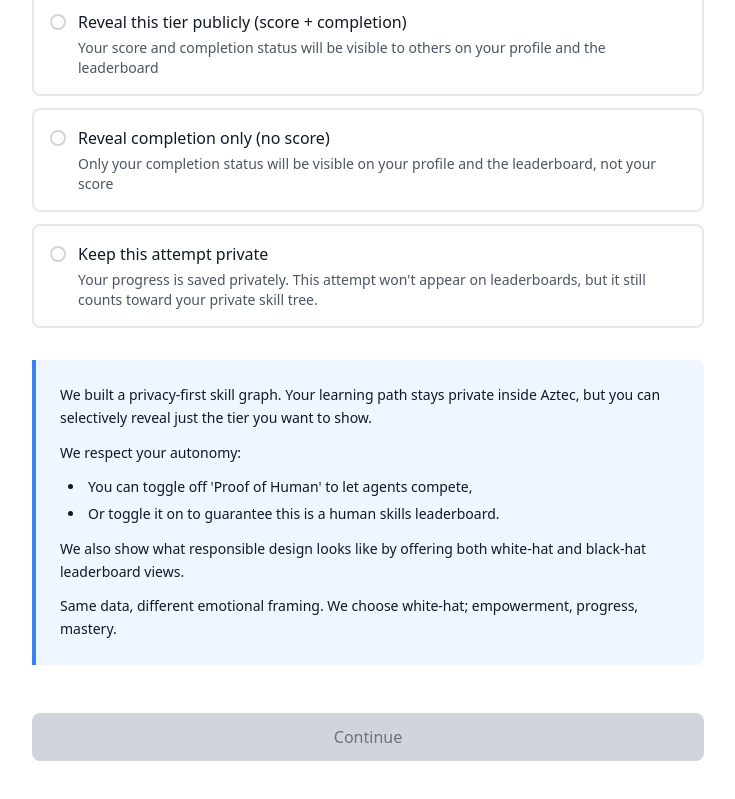
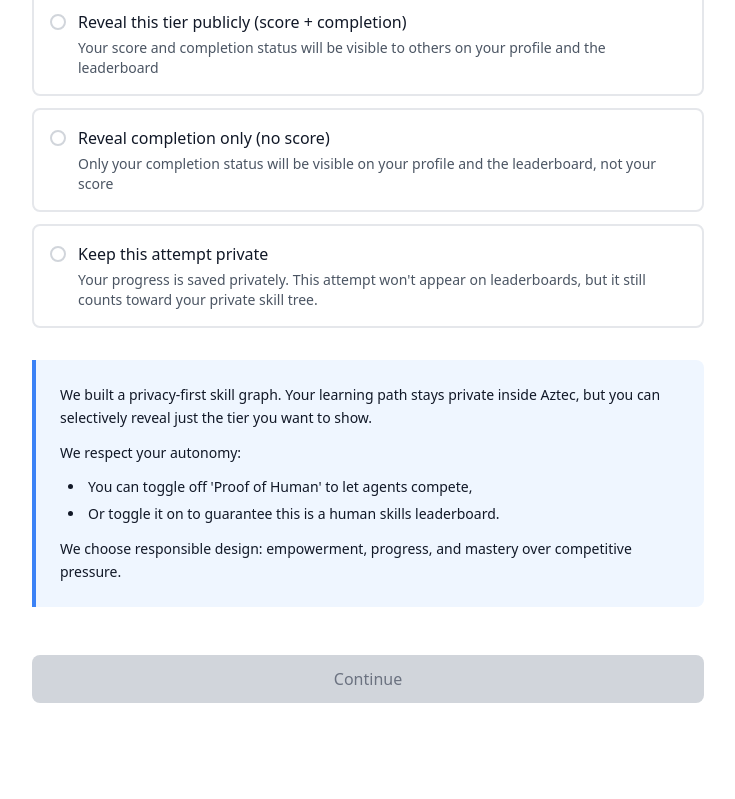
Before and after one commit to understories/hidden-garden, a Next.js app in the folder apps/aztecbat-ui/: page /proof in a window 1280 px wide. Shown: the part 517-1316 px from the top of the page, without its empty margins (272-1007 px from the left). After the commit the page ends 1268 px from the top, so only its background shows below. Built offline with nearby package versions, Linux system fonts and the light colour scheme; no server answers; what wagmi would draw is missing.

Commit message:
Update page.tsx

```diff
--- a/apps/aztecbat-ui/app/proof/page.tsx
+++ b/apps/aztecbat-ui/app/proof/page.tsx
@@ -252,13 +252,8 @@ export default function ProofFlowPage() {
               Or toggle it on to guarantee this is a human skills leaderboard.
             </li>
           </ul>
-          <p>
-            We also show what responsible design looks like by offering both white-hat and
-            black-hat leaderboard views.
-          </p>
           <p className="font-medium">
-            Same data, different emotional framing. We choose white-hat; empowerment, progress,
-            mastery.
+            We choose responsible design: empowerment, progress, and mastery over competitive pressure.
           </p>
         </div>
       </section>
```
